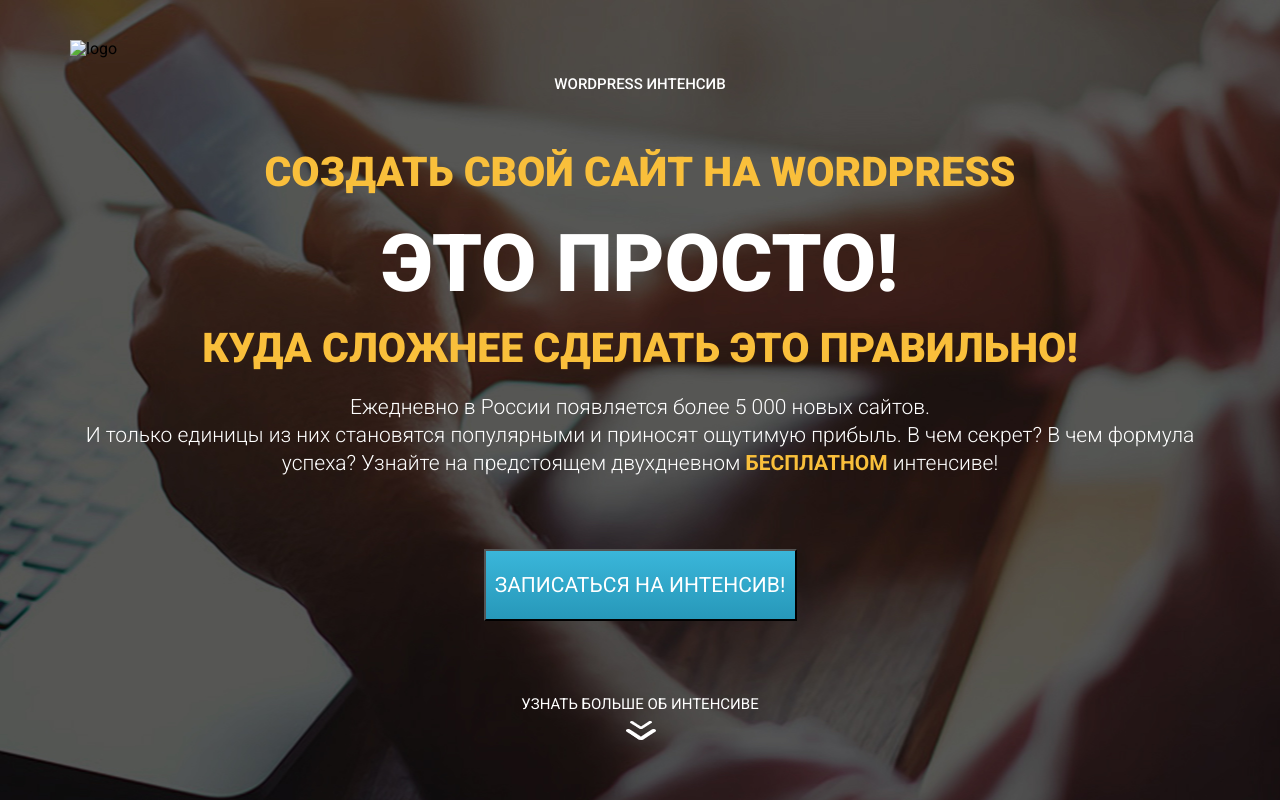
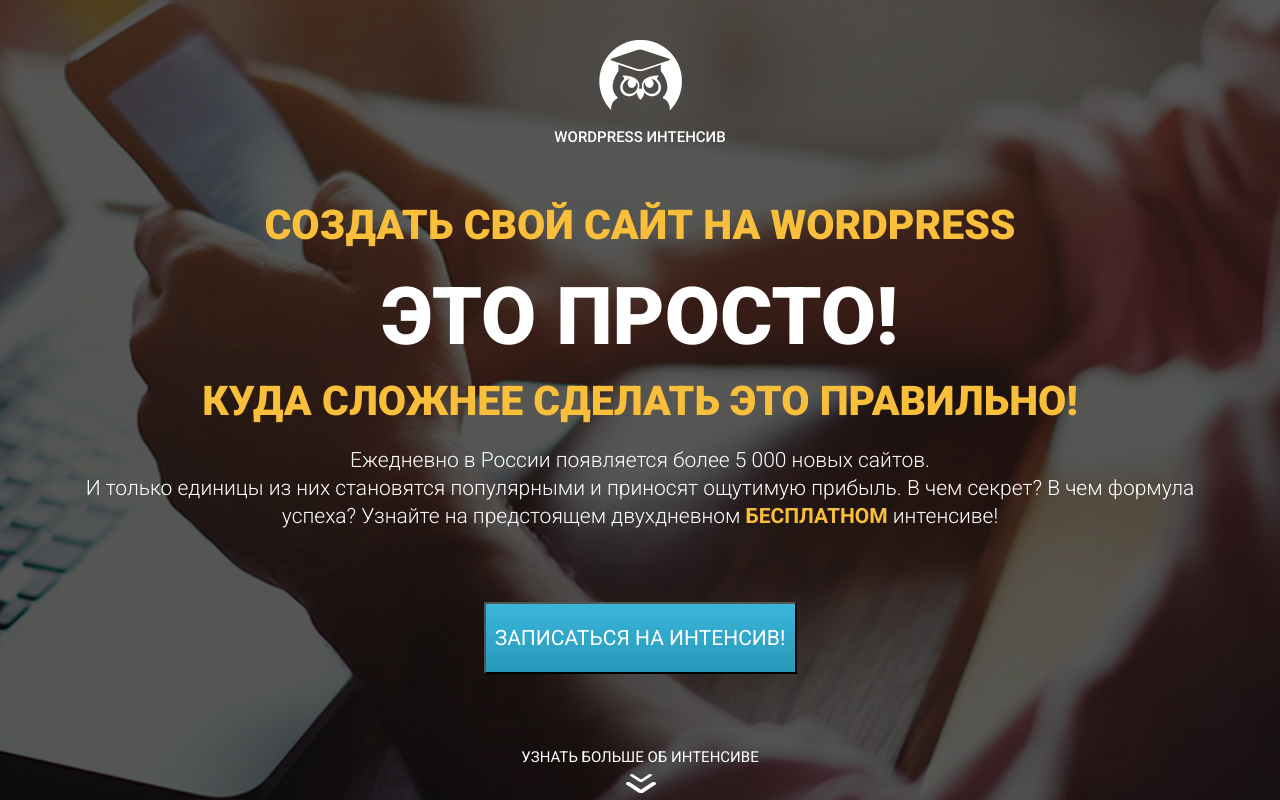
Before and after one commit to anastasiya-maximovich/WordPress_LP_demo, a plain HTML site: page index.html in a window 1280 px wide. Shown: the top 800 px of the page. Drawn offline with nearby package versions, Linux system fonts and the light colour scheme.

Commit message:
feat: create way to logo_img
Create str 19

```diff
--- a/index.html
+++ b/index.html
@@ -16,7 +16,7 @@
     <section class='promo'>
         <div class="container">
             <div class="logo">
-                <img class='logo_img' src='/src/icons/logo/photo.jpg.png' alt='logo' />
+                <img class='logo_img' src='../icons/logo/photo.jpg.png' alt='logo' />
                 <div class='logo_text'>WordPress интенсив</div>
             </div>
 
```
